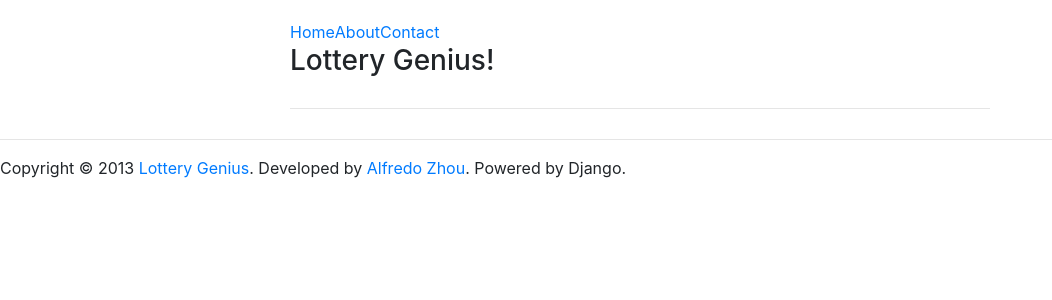
After one commit to alfredozhou/lottery, a Django app: template templates/base.html in a window 1280 px wide. The commit adds this page. Shown: the top 300 px of the page, without its empty margins (0-1052 px from the left). Run offline with Django 3.2, Linux system fonts and the light colour scheme; the template is opened without the code that fills it, so the values that code supplies are empty; some libraries are stand-ins or nearby versions.

Commit message:
a working django site

```diff
--- a/lottery/urls.py
+++ b/lottery/urls.py
@@ -5,8 +5,8 @@ admin.autodiscover()
 
 urlpatterns = patterns('',
     # Examples:
-    # url(r'^$', 'lottery.views.home', name='home'),
     # url(r'^blog/', include('blog.urls')),
+    url(r'^$', 'lotto_web.views.index', name='home'),
  	url(r'^time-to-buy/$', 'lotto_web.views.better_lotto_status'),
     url(r'^admin/', include(admin.site.urls)),
 )
--- /dev/null
+++ b/templates/base.html
@@ -0,0 +1,98 @@
+<!DOCTYPE html>
+<html lang="en">
+
+<head>
+  <meta charset="utf-8">
+  <title>Lottery Genius</title>
+  <meta name="viewport" content="width=device-width, initial-scale=1.0">
+  <meta name="description" content="Application to track lottery winnings!">
+  <meta name="author" content="Alfredo Zhou">
+  <!-- Le styles -->
+  <link href="http://www.realpython.com/css/bootstrap.css" rel="stylesheet">
+  <style>
+
+    body {
+      padding-top: 20px;
+      padding-bottom: 40px;
+    }
+
+    /* Custom container */
+    .container-narrow {
+      margin: 0 auto;
+      max-width: 700px;
+    }
+    .container-narrow > hr {
+      margin: 30px 0;
+    }
+
+    /* Main marketing message and sign up button */
+    .jumbotron {
+      margin: 60px 0;
+      text-align: center;
+    }
+    .jumbotron h1 {
+      font-size: 72px;
+      line-height: 1;
+    }
+    .jumbotron .btn {
+      font-size: 21px;
+      padding: 14px 24px;
+    }
+
+    /* Supporting marketing content */
+    .marketing {
+      margin: 60px 0;
+    }
+    .marketing p + h4 {
+      margin-top: 28px;
+    }
+
+  </style>
+  <!-- Le HTML5 shim, for IE6-8 support of HTML5 elements -->
+  <!--[if lt IE 9]>
+    <script src="http://html5shim.googlecode.com/svn/trunk/html5.js">
+    </script>
+  <![endif]-->
+  <!-- Le fav and touch icons -->
+</head>
+<body>
+
+    <div class="container-narrow">
+
+      <div class="masthead">
+        <ul class="nav nav-pills pull-right">
+          <li><a href="{% url 'home' %}">Home</a></li>
+          <li><a href="http://konohagenin.wordpress.com/2013/12/02/trying-to-develop-a-programming-hobby/">About</a></li>
+          <li><a href="#">Contact</a></li>
+        </ul>
+        <h3>
+          <span class="fui-settings-16 muted">Lottery Genius!</span>
+        </h3>
+      </div>
+      <hr>
+    </div>
+      <div id="messages">
+        {% if messages %}
+        {% for message in messages %}
+          <div class="alert alert-{{message.tags}}">
+            <a class="close" data-dismiss="alert">×</a>
+              {{message}}
+         </div>
+        {% endfor %}
+        {% endif %}
+      </div>
+
+      <div class="container-narrow">
+        {% block content %}
+        {% endblock %}
+      </div>
+
+      <hr>
+
+      <div class="footer">
+        <p>Copyright © 2013 <a href="http://www.yoursite.com">Lottery Genius</a>. Developed by <a href="http://konohagenin.wordpress.com/">Alfredo Zhou</a>. Powered by Django.</P></p>
+      </div>
+
+    <!-- </div> -->
+</body>
+</head>
```
Also changed, not shown: lottery/settings.py (+7 -3 lines), lotto_web/megamillions_lottery_value.py (+5 -8 lines), lotto_web/powerball_value.py (+4 -6 lines), lotto_web/views.py (+19 -3 lines), requirements.txt (added, +8 -0 lines), templates/index.html (added, +19 -0 lines), templates/lotto-display.html (+32 -7 lines), lottery_web.db (added), 4 other files.
